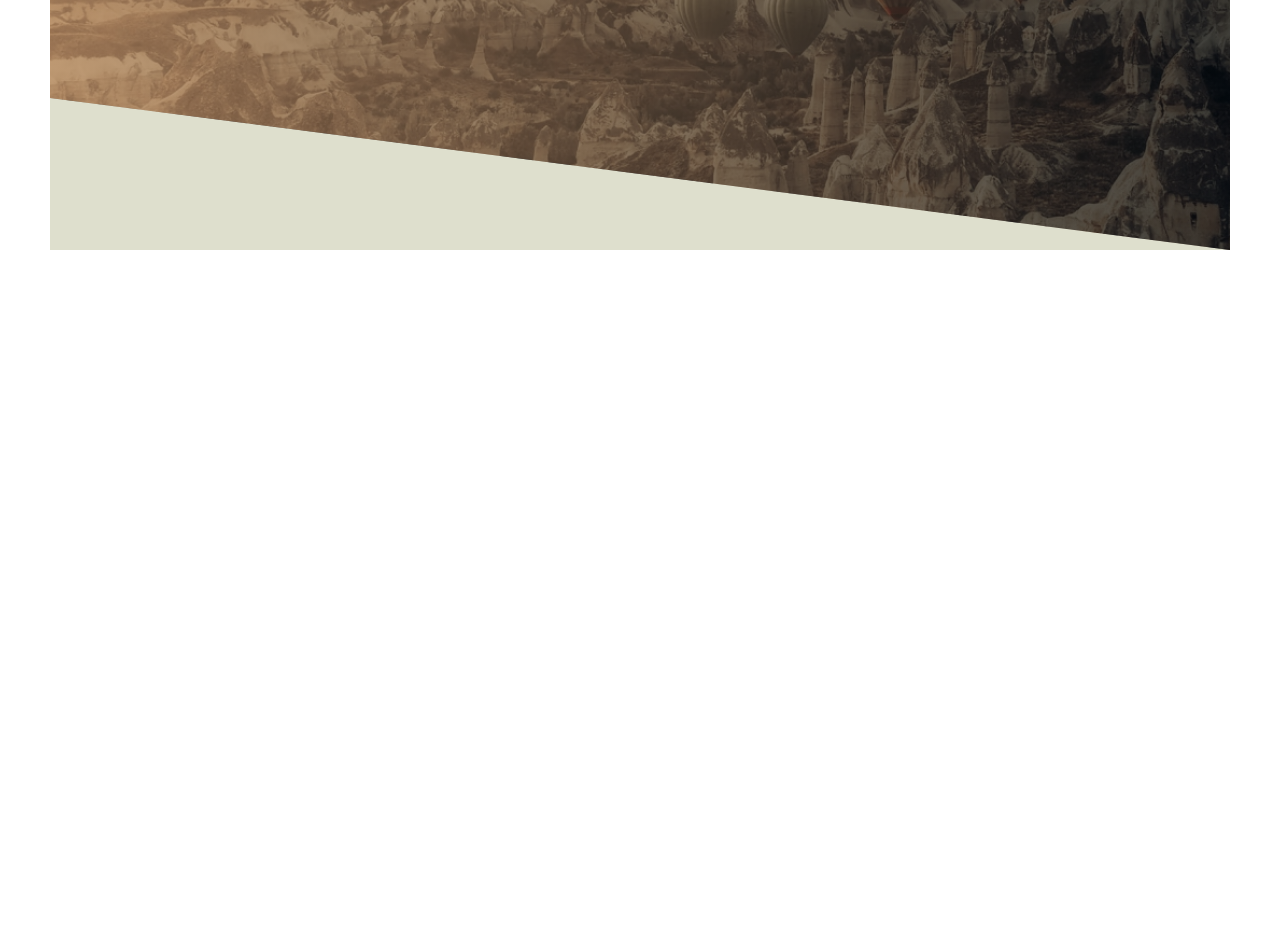
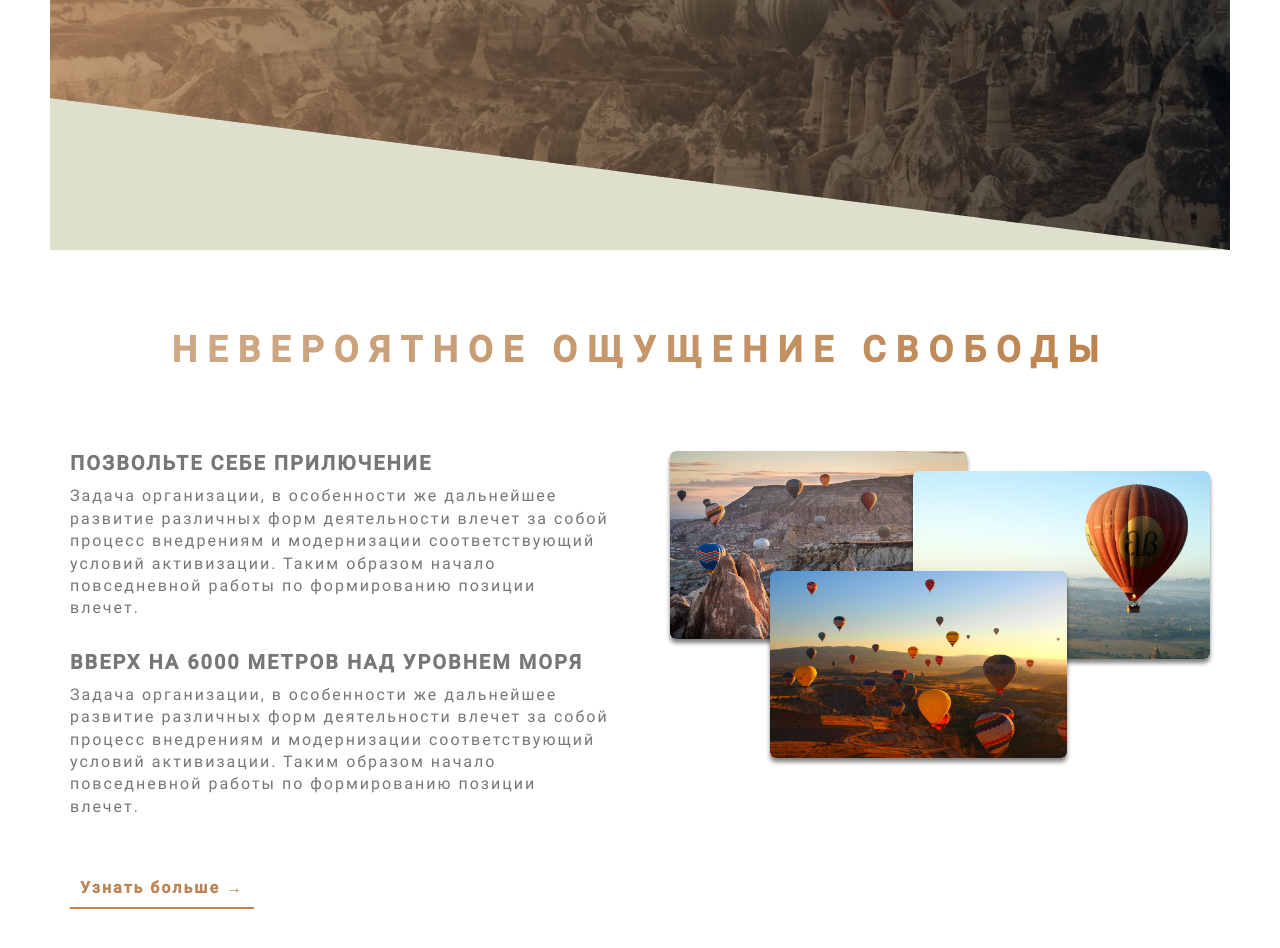
Before and after one commit to John834/html-layout-ballons, a website: page src/index.pug in a window 1280 px wide. Shown: the part 560-1508 px from the top of the page. Before the commit the page ends 860 px from the top, so only its background shows below. Drawn offline with nearby package versions, Linux system fonts and the light colour scheme; files that its build step writes are made by us from their sources.

Commit message:
end 2 section

```diff
--- /dev/null
+++ b/src/html/grid.pug
@@ -0,0 +1,23 @@
+//- section.grid
+//-     .row
+//-       .col-1-of-2 col-1-of-2
+//-       .col-1-of-2 col-1-of-2
+//-     .row
+//-       .col-1-of-3 col-1-of-3
+//-       .col-1-of-3 col-1-of-3
+//-       .col-1-of-3 col-1-of-3
+//-     .row
+//-       .col-1-of-3 col-1-of-3
+//-       .col-2-of-3 col-2-of-3
+//-     .row
+//-       .col-1-of-4 col-1-of-4
+//-       .col-1-of-4 col-1-of-4
+//-       .col-1-of-4 col-1-of-4
+//-       .col-1-of-4 col-1-of-4
+//-     .row
+//-       .col-1-of-4 col-1-of-4
+//-       .col-1-of-4 col-1-of-4
+//-       .col-2-of-4 col-2-of-4
+//-     .row
+//-       .col-1-of-4 col-1-of-4
+//-       .col-3-of-4 col-3-of-4
--- a/src/html/header.pug
+++ b/src/html/header.pug
@@ -10,3 +10,5 @@
         span.header-title__secondary незабываемое приключение ждет вас
       .header-button
         a.header-btn.header-btn-animation(href='#') НАШ КАТАЛОГ
+
+  include grid
--- /dev/null
+++ b/src/html/main.pug
@@ -0,0 +1,2 @@
+main
+	include sectionabout
--- /dev/null
+++ b/src/html/sectionabout.pug
@@ -0,0 +1,19 @@
+- var classes = ['text-align-center', 'margin-bottom-80px'];
+- var mb10 = ['title-third', 'margin-bottom-10px'];
+- var mb30 = ['paragraph', 'margin-bottom-30px'];
+
+.section-about
+	div(class=classes)
+		h2.title-secondary невероятное ощущение свободы
+	.row
+		.col-1-of-2
+			h3(class=mb10) Позвольте себе прилючение
+			p(class=mb30) Задача организации, в особенности же дальнейшее развитие различных форм деятельности влечет за собой процесс внедрениям и модернизации соответствующий условий активизации. Таким образом начало повседневной работы по формированию позиции влечет.
+			h3(class=mb10) ВВЕРХ НА 6000 МЕТРОВ НАД УРОВНЕМ МОРЯ
+			p.paragraph.margin-bottom-50px Задача организации, в особенности же дальнейшее развитие различных форм деятельности влечет за собой процесс внедрениям и модернизации соответствующий условий активизации. Таким образом начало повседневной работы по формированию позиции влечет.
+			a.btn-text(href="#") Узнать больше &rarr;
+		.col-1-of-2
+			.composition
+				img.composition__photo.composition__photo_n1(src="../img/header/1.png" alt="")
+				img.composition__photo.composition__photo_n2(src="../img/header/2.png" alt="")
+				img.composition__photo.composition__photo_n3(src="../img/header/3.png" alt="")
--- a/src/index.pug
+++ b/src/index.pug
@@ -3,3 +3,4 @@ head
 	include html/head
 body
 	include html/header
+	include html/main
--- a/src/scss/abstracts/mixins.scss
+++ b/src/scss/abstracts/mixins.scss
@@ -8,3 +8,11 @@
 	opacity: $op;
 	transform: $slate
 }
+
+@mixin clearfix {
+	&::after {
+		content: "";
+		display: table;
+		clear: both;
+	}
+}
--- a/src/scss/abstracts/variables.scss
+++ b/src/scss/abstracts/variables.scss
@@ -1,5 +1,5 @@
 $brown-light: #BA8554;
-$brown-dsark: #A14F03;
+$brown-dark: #A14F03;
 $light: #FAFAFA;
 $gradient-brown-black: linear-gradient(#BA8554 100%, #000000 100%);
 $gray: #777777;
@@ -7,3 +7,17 @@ $gradient-brownLight-brownDark: linear-gradient(#C3956A 100%, #A14F03 100%);
 $black: #000000;
 $white: #ffffff;
 $shadow: (0px 4px 4px rgba(0, 0, 0, 0.5));
+
+
+//grid
+$grid-width: 114rem;
+$gutter-horizontal: 6rem;
+
+$margin-vertical-big: 8rem;
+
+// section-about
+$shadow-h2: 0rem 0.4rem 0.4rem rgba($black, 0.25);
+
+$font-size-paragraph: 1.6rem;
+$font-size-paragraph-h2: 3.6rem;
+$font-size-paragraph-h3: 2rem;
--- a/src/scss/base/typography.scss
+++ b/src/scss/base/typography.scss
@@ -1,8 +1,8 @@
 body {
 	font-family: "Roboto";
 	font-weight: 400;
-	color: $gray;
-	font-size: 1.6rem;
+	color: $black;
+	font-size: $font-size-paragraph;
 	letter-spacing: 0.2rem;
 }
 
@@ -34,3 +34,42 @@ body {
 		backface-visibility: hidden;
 	}
 }
+
+// section-about
+
+.title-secondary {
+	margin: 0;
+	font-size: $font-size-paragraph-h2;
+	letter-spacing: 1rem;
+	text-transform: uppercase;
+	font-weight: 800;
+	background: linear-gradient(90.05deg, rgba(186, 133, 84, 0.7) 0.03%, rgba($brown-dark, 0.7) 99.94%);
+	-webkit-background-clip: text;
+	color: transparent;
+	transition: all 0.8s;
+	display: inline-block;
+	backface-visibility: hidden;
+	&:hover {
+		transform: skewY(2deg) skewX(2deg) scale(1.1);
+		text-shadow: $shadow-h2;
+	}
+}
+
+.title-third {
+	margin: 0;
+	text-transform: uppercase;
+	font-weight: 700;
+	font-size: $font-size-paragraph-h3;
+	line-height: 2.4rem;
+	letter-spacing: 0.2rem;
+	color: $gray;
+}
+
+.paragraph {
+	margin: 0;
+	font-weight: 400;
+	font-size: $font-size-paragraph;
+	line-height: 140%;
+	letter-spacing: 0.2rem;
+	color: #777777;
+}
--- a/src/scss/base/utilities.scss
+++ b/src/scss/base/utilities.scss
@@ -0,0 +1,19 @@
+.text-align-center {
+	text-align: center;
+}
+
+.margin-bottom-10px {
+	margin-bottom: 1rem;
+}
+
+.margin-bottom-30px {
+	margin-bottom: 3rem;
+}
+
+.margin-bottom-50px {
+	margin-bottom: 5rem;
+}
+
+.margin-bottom-80px {
+	margin-bottom: 8rem;
+}
--- /dev/null
+++ b/src/scss/components/button-text.scss
@@ -0,0 +1,23 @@
+.btn-text {
+	&:link, &:visited {
+		font-weight: 700;
+		font-size: $font-size-paragraph;
+		line-height: 1.9rem;
+		letter-spacing: 0.2rem;
+		color: $brown-light;
+		text-decoration: none;
+		padding: 1rem;
+		border-bottom: 2px $brown-light solid;
+		display: inline-block;
+		transition: transform 0.8s ease;
+	}
+	&:hover {
+		background-color: $brown-light;
+		color: $white;
+		box-shadow: $shadow;
+		transform: translateY(-1.2rem);
+	}
+	&:active {
+		transform: translateY(0rem);
+	}
+}
--- /dev/null
+++ b/src/scss/components/composition.scss
@@ -0,0 +1,32 @@
+.composition {
+	position: relative;
+	&__photo {
+		width: 55%;
+		box-shadow: $shadow;
+		border-radius: 0.6rem;
+		position: absolute;
+		z-index: 10;
+		transition: all 0.8s ease;
+		outline-offset: 0.8rem;
+		&_n1 {
+			top: 0;
+			left: 0rem;
+		}
+		&_n2 {
+			top: 2rem;
+			right: 0rem;
+		}
+		&_n3 {
+			top: 12rem;
+			left: 10rem;
+		}
+		&:hover {
+			outline: 0.8rem solid $brown-light;
+			transform: scale(1.1);
+			z-index: 20;
+		}
+	}
+	&:hover &__photo:not(:hover) {
+		transform: scale(0.95);
+	}
+}
--- a/src/scss/index.scss
+++ b/src/scss/index.scss
@@ -12,9 +12,12 @@
 
 // components
 @import "components/button";
+@import "components/button-text";
+@import "components/composition";
 
 // layout
-@import "layout/header.scss";
+@import "layout/header";
+@import "layout/grid";
 
 // pages
 @import "pages/home";
--- /dev/null
+++ b/src/scss/layout/grid.scss
@@ -0,0 +1,41 @@
+.row {
+	max-width: $grid-width;
+	// background: $gray;
+	margin: 0 auto;
+	&:not(:last-child) {
+		margin-bottom: $margin-vertical-big;
+	}
+	@include clearfix;
+}
+
+[class^="col-"] {
+	// background: green;
+	float: left;
+	&:not(:last-child) {
+		margin-right: $gutter-horizontal;
+	}
+}
+
+.col-1-of-2 {
+	width: calc((100% - #{$gutter-horizontal}) / 2);
+}
+
+.col-1-of-3 {
+	width: calc((100% -  2 * #{$gutter-horizontal}) / 3);
+}
+
+.col-2-of-3 {
+	width: calc(2 * ((100% - 2 * #{$gutter-horizontal}) / 3) + #{$gutter-horizontal});
+}
+
+.col-1-of-4 {
+	width: calc((100% - 3 * #{$gutter-horizontal}) / 4);
+}
+
+.col-2-of-4 {
+	width: calc(2 * ((100% - 3 * #{$gutter-horizontal}) / 4) + #{$gutter-horizontal});
+}
+
+.col-3-of-4 {
+	width: calc(3 * ((100% - 3 * #{$gutter-horizontal}) / 4) + 2 * #{$gutter-horizontal});
+}
--- a/src/scss/pages/home.scss
+++ b/src/scss/pages/home.scss
@@ -0,0 +1,4 @@
+.section-about {
+	padding-top: 8rem;
+
+}
```
Also changed, not shown: src/img/header/1.png (added), src/img/header/2.png (added), src/img/header/3.png (added).
